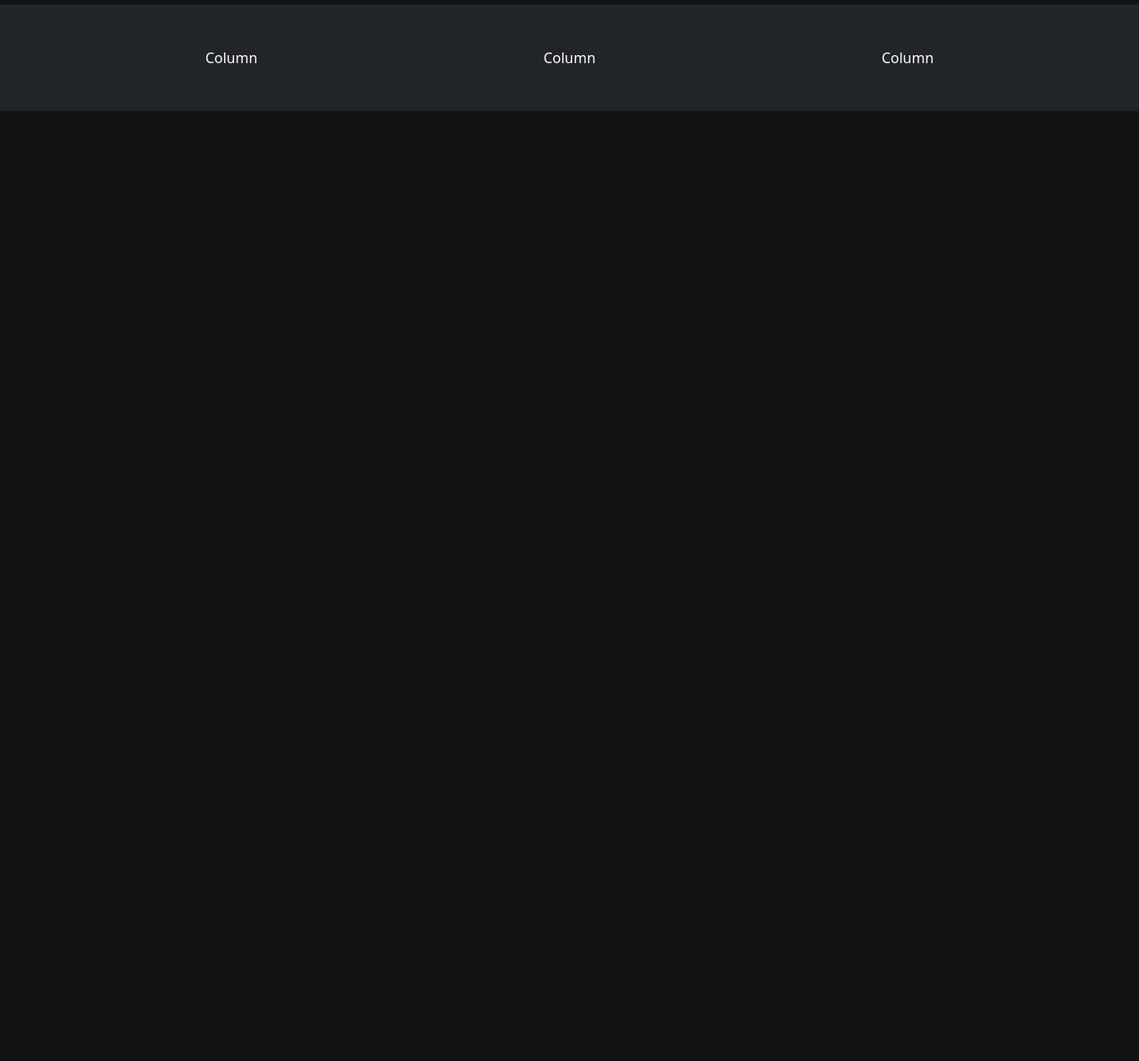
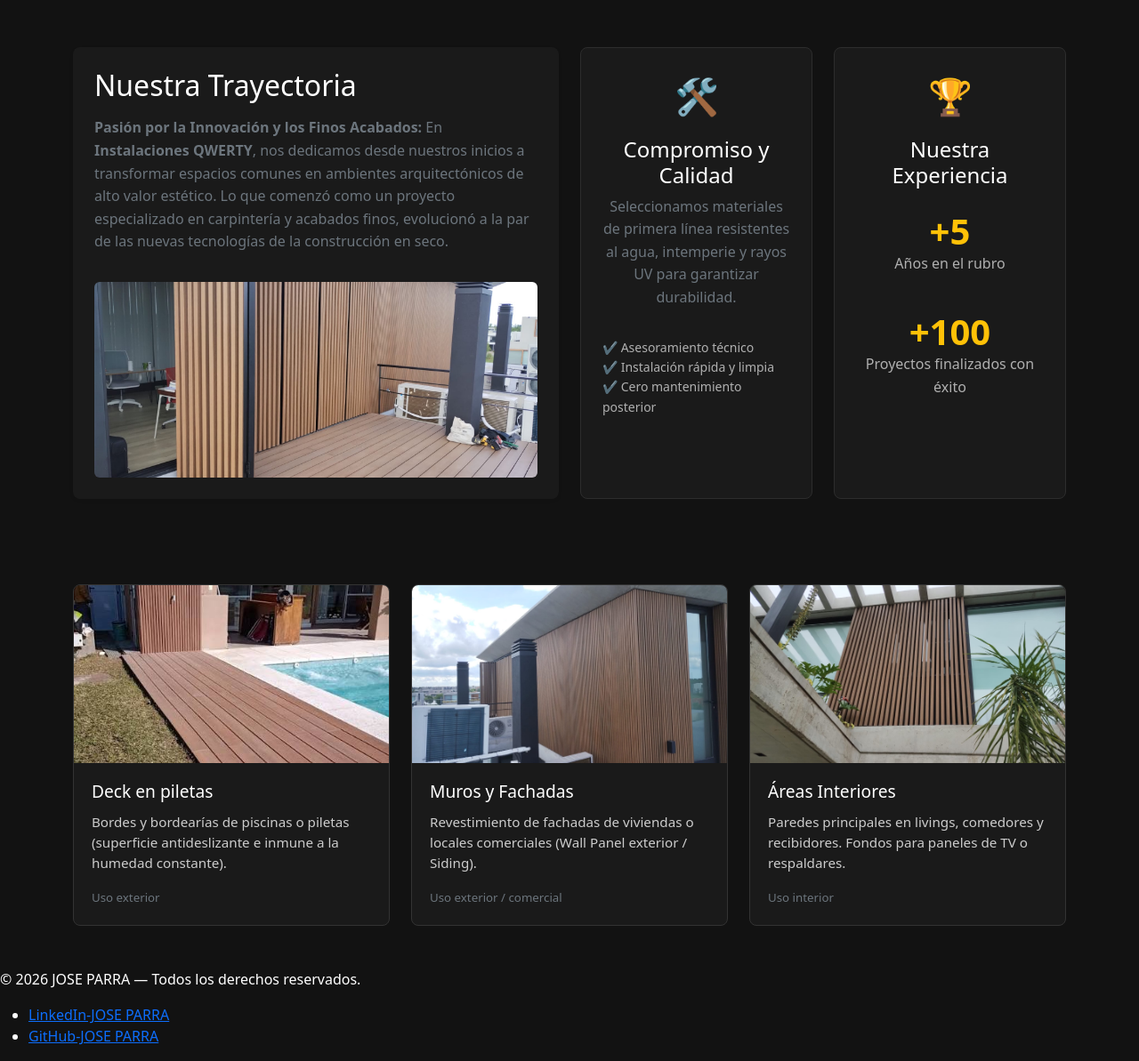
Before and after one commit to joseparragit/bookish-system, a website: page pages/sobremi.html in a window 1280 px wide. Shown: the part 71-1264 px from the top of the page at 89% size. Before the commit the page ends 800 px from the top, so only its background shows below. Drawn offline with nearby package versions, Linux system fonts and the light colour scheme.

```diff
--- a/package.json
+++ b/package.json
@@ -1,5 +1,6 @@
 {
   "dependencies": {
+    "aos": "^2.3.4",
     "bootstrap": "^5.3.8"
   },
   "name": "wall-panel",
--- a/pages/sobremi.html
+++ b/pages/sobremi.html
@@ -39,37 +39,126 @@
         </div>
       </nav>
     </header>
-         <section class="py-5 bg-dark">
-   <div class="container text-center">
-  <div class="row">
-    <div class="col">
-     Column
+      <main>
+      <section id="trayectoria" class="py-5">
+  <div class="container">
+    <div class="row g-4 align-items-stretch">
+
+      <!-- Columna 1: Historia e Imagen (Ocupa la mitad del ancho en pantallas grandes) -->
+      <div class="col-12 col-lg-6">
+        <div class="card h-100 p-4 border-0 shadow-sm">
+          <h1 class="h2 mb-3">Nuestra Trayectoria</h1>
+          <p class="text-secondary">
+            <strong>Pasión por la Innovación y los Finos Acabados:</strong> En <strong>Instalaciones QWERTY</strong>, nos dedicamos desde nuestros inicios a transformar espacios comunes en ambientes arquitectónicos de alto valor estético. Lo que comenzó como un proyecto especializado en carpintería y acabados finos, evolucionó a la par de las nuevas tecnologías de la construcción en seco.
+          </p>
+          <div class="mt-auto text-center pt-3">
+            <img src="../assets/img2.png" class="img-fluid rounded img-trayectoria" alt="Demostración de instalación de WPC">
           </div>
-    <div class="col">
-      Column
         </div>
-    <div class="col">
-      Column
+      </div>
+      <!-- Columna 2: Por qué elegirnos / Garantías -->
+      <div class="col-12 col-md-6 col-lg-3">
+        <div class="card h-100 p-4 text-center">
+          <div class="mb-3">
+            <span class="fs-1">🛠️</span>
+          </div>
+          <h3 class="h4">Compromiso y Calidad</h3>
+          <p class="text-secondary">
+            Seleccionamos materiales de primera línea resistentes al agua, intemperie y rayos UV para garantizar durabilidad.
+          </p>
+          <ul class="list-unstyled text-start mt-3 small text-secondary">
+            <li>✔ Asesoramiento técnico</li>
+            <li>✔ Instalación rápida y limpia</li>
+            <li>✔ Cero mantenimiento posterior</li>
+          </ul>
+        </div>
+      </div>
+      <!-- Columna 3: Números / Resultados -->
+      <div class="col-12 col-md-6 col-lg-3">
+        <div class="card h-100 p-4 text-center">
+          <div class="mb-3">
+            <span class="fs-1">🏆</span>
+          </div>
+          <h3 class="h4">Nuestra Experiencia</h3>
+          <div class="my-3">
+            <span class="display-6 fw-bold text-warning">+5</span>
+            <p class="mb-2">Años en el rubro</p>
+          </div>
+          <div class="my-3">
+            <span class="display-6 fw-bold text-warning">+100</span>
+            <p class="mb-0">Proyectos finalizados con éxito</p>
+          </div>
+        </div>
       </div>
     </div>
   </div>
 </section>
 
+     <section class="section-principal py-5">
+  <div class="container">
+    <div class="row g-4">
 
+      <!-- Card 1: Piletas -->
+      <div class="col-12 col-lg-4">
+        <div class="card h-100">
+          <img src="../assets/card1.png" class="card-img-top img-card-custom" alt="Wall panel Composite Piletas">
+          <div class="card-body d-flex flex-column">
+            <h5 class="card-title">Deck en piletas</h5>
+            <p class="card-text">Bordes y bordearías de piscinas o piletas (superficie antideslizante e inmune a la humedad constante).</p>
+            <p class="card-text mt-auto"><small class="text-secondary">Uso exterior</small></p>
+          </div>
+        </div>
+      </div>
+      <!-- Card 2: Muros y Fachadas -->
+      <div class="col-12 col-lg-4">
+        <div class="card h-100">
+          <img src="../assets/Cardsobremi1.png" class="card-img-top img-card-custom" alt="Demostración de Wall panel Muros">
+          <div class="card-body d-flex flex-column">
+            <h5 class="card-title">Muros y Fachadas</h5>
+            <p class="card-text">Revestimiento de fachadas de viviendas o locales comerciales (Wall Panel exterior / Siding).</p>
+            <p class="card-text mt-auto"><small class="text-secondary">Uso exterior / comercial</small></p>
+          </div>
+        </div>
+      </div>
+      <!-- Card 3: Áreas Interiores -->
+      <div class="col-12 col-lg-4">
+        <div class="card h-100">
+          <img src="../assets/cardsobremi3.png" class="card-img-top img-card-custom" alt="Demostración De WPC interiores">
+          <div class="card-body d-flex flex-column">
+            <h5 class="card-title">Áreas Interiores</h5>
+            <p class="card-text">Paredes principales en livings, comedores y recibidores. Fondos para paneles de TV o respaldares.</p>
+            <p class="card-text mt-auto"><small class="text-secondary">Uso interior</small></p>
+          </div>
+        </div>
+      </div>
+    </div>
+  </div>
+</section>
+    </main>
 
+    <footer>
+      <p>
+        © <span id="year"></span> JOSE PARRA — Todos los derechos reservados.
+      </p>
 
+      <ul>
+        <li>
+          <a href="https://www.linkedin.com/in/jose-parra-7b1104412/" target="_blank" rel="noopener">
+            LinkedIn-JOSE PARRA
+          </a>
+        </li>
+        <li>
+          <a href="https://github.com/joseparragit" target="_blank" rel="noopener">
+            GitHub-JOSE PARRA
+          </a>
+        </li>
+      </ul>
 
-
-
-
-
-
-
-
-
-
-
-
+      <script>
+        document.getElementById("year").textContent = new Date().getFullYear();
+      </script>
       <script src="https://cdn.jsdelivr.net/npm/bootstrap@5.3.8/dist/js/bootstrap.bundle.min.js" integrity="sha384-FKyoEForCGlyvwx9Hj09JcYn3nv7wiPVlz7YYwJrWVcXK/BmnVDxM+D2scQbITxI" crossorigin="anonymous"></script>
-
+    </footer>
+  </div>
 </body>
+</html>
--- a/scss/base/_reset.scss
+++ b/scss/base/_reset.scss
@@ -6,3 +6,22 @@
   min-height: 100vh;
   margin: 0;
 }
+#trayectoria {
+  .img-trayectoria {
+    max-height: 220px;
+    width: 100%;
+    object-fit: cover;
+  }
+  .card {
+    background-color: #1a1a1a;
+    border: 1px solid #2d2d2d;
+    color: #ffffff;
+    h1, h2, h3 {
+      color: #ffffff;
+    }
+    p, li {
+      color: #b0b0b0;
+      line-height: 1.6;
+    }
+  }
+}
--- a/scss/components/_cards.scss
+++ b/scss/components/_cards.scss
@@ -1,30 +1,34 @@
 .card {
   background-color: #1a1a1a;
   border: 1px solid #333333;
-  color: #00000000;
   border-radius: 8px;
   overflow: hidden;
+  color: #ffffff;
+
+  // Aplica la altura y el ajuste a ambos nombres de clase o directo a img
+  .img-servicio,
+  .img-card-custom,
+  .card-img-top {
+    height: 200px;
+    width: 100%;
+    object-fit: cover;
+  }
 
   .card-body {
-    padding: 1.5rem;
+    padding: 1.25rem;
 
-    h3 {
-      font-size: 1.25rem;
-      margin-bottom: 1rem;
-      color: #000000;
+    h3,
+    .card-title {
+      font-size: 1.2rem;
+      margin-bottom: 0.75rem;
+      color: #ffffff;
     }
 
-    .img-servicio {
-      width: 100%;
-      height: 200px;        // Altura fija idéntica para todas
-      object-fit: cover;    // Recorta proporcionalmente sin aplastar la imagen
-      border-radius: 6px;
-    }
-
-    p {
-      color: #000000f7;
+    p,
+    .card-text {
+      color: #cccccc;
+      font-size: 0.95rem;
       line-height: 1.5;
-      font-size: 0.95rem;
     }
   }
 }
```
Also changed, not shown: index.html (+2 -2 lines), README.md, assets/Cardsobremi1.png (added), assets/Cardsobremi2.png (added), assets/cardsobremi3.png (added), assets/img2.png (added), css/style.css, 2 other files. Lines whose indentation alone changed are shown as unchanged.
